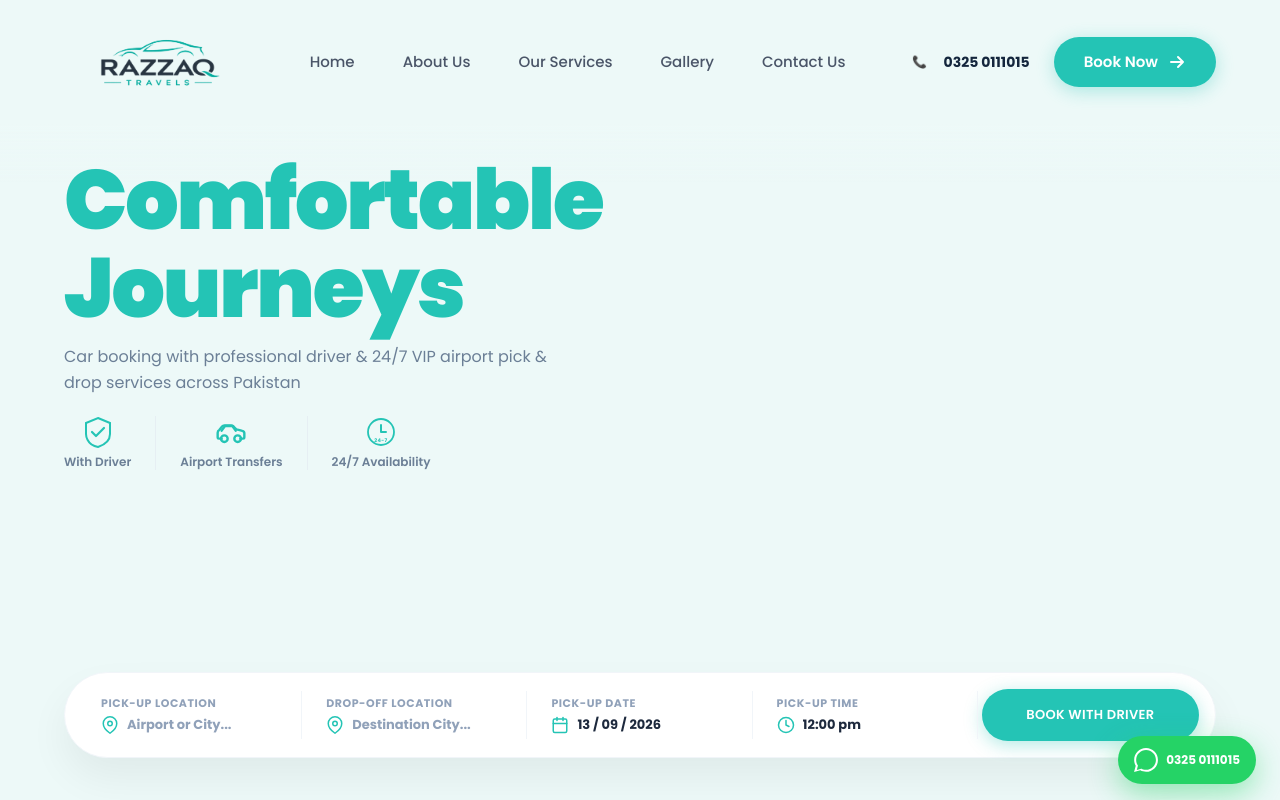
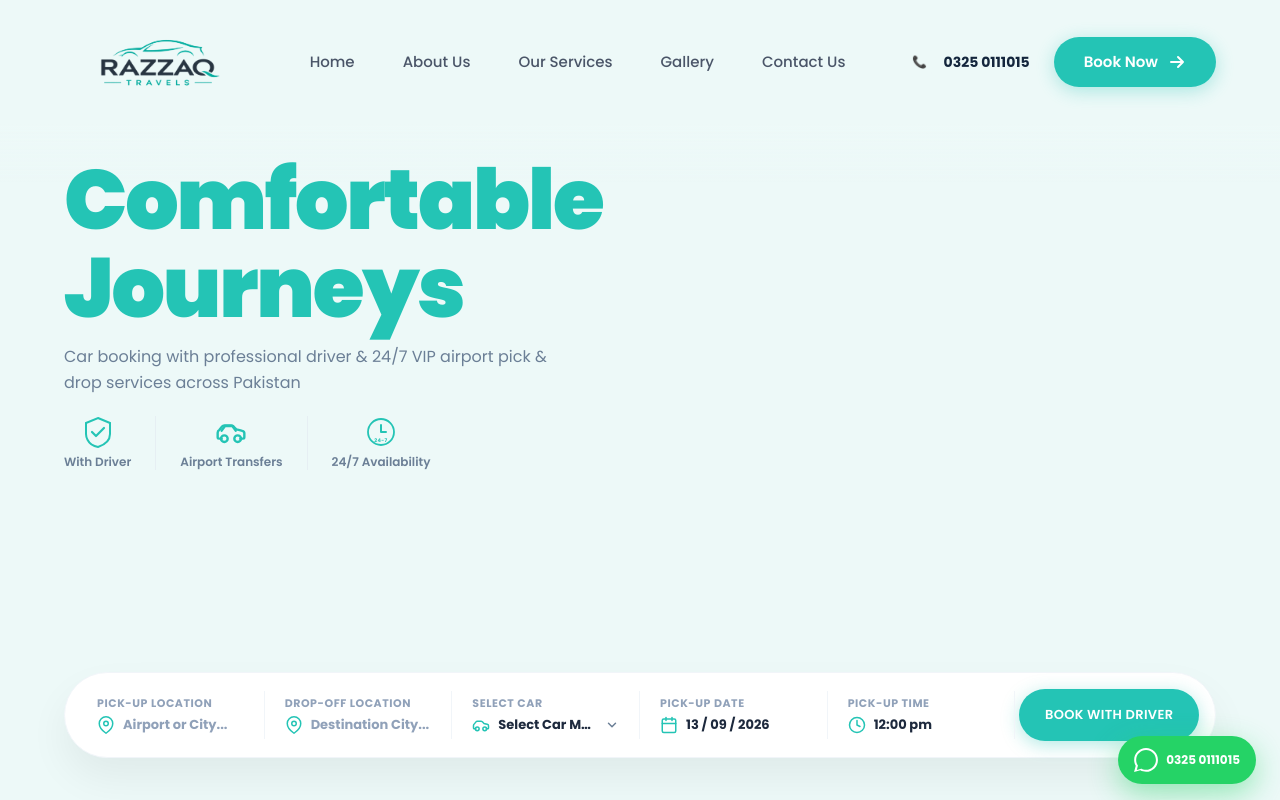
Before and after one commit to Mr-umer/Razzaq-Travels, a React (Vite) app: page / in a window 1280 px wide. Shown: the top 800 px of the page. Built offline with nearby package versions, Linux system fonts and the light colour scheme.

Commit message:
Add Select Car dropdown option to search banner card

```diff
--- a/src/App.tsx
+++ b/src/App.tsx
@@ -131,6 +131,24 @@ function ClockIcon() {
     <svg width="18" height="18" viewBox="0 0 24 24" fill="none" stroke={C.teal} strokeWidth="2" strokeLinecap="round" strokeLinejoin="round" className="shrink-0">
       <circle cx="12" cy="12" r="10" />
       <polyline points="12 6 12 12 16 14" />
+    </svg>
+  )
+}
+
+function CarIcon() {
+  return (
+    <svg width="18" height="18" viewBox="0 0 24 24" fill="none" stroke={C.teal} strokeWidth="2" strokeLinecap="round" strokeLinejoin="round" className="shrink-0">
+      <path d="M19 17h2c.6 0 1-.4 1-1v-3c0-.9-.7-1.7-1.5-1.9C18.7 10.6 16 10 16 10s-1.3-1.4-2.2-2.3c-.5-.4-1.1-.7-1.8-.7H7c-.7 0-1.3.3-1.7.8L3.2 10.5C2.5 10.9 2 11.7 2 12.5V16c0 .6.4 1 1 1h2" />
+      <circle cx="7" cy="17" r="2.5" />
+      <circle cx="17" cy="17" r="2.5" />
+    </svg>
+  )
+}
+
+function ChevronDownIcon() {
+  return (
+    <svg width="14" height="14" viewBox="0 0 24 24" fill="none" stroke="#6b7f96" strokeWidth="2.5" strokeLinecap="round" strokeLinejoin="round" className="shrink-0 pointer-events-none">
+      <polyline points="6 9 12 15 18 9" />
     </svg>
   )
 }
@@ -359,7 +377,7 @@ export default function App() {
 
   function handleSearchSubmit(e?: React.FormEvent) {
     if (e) e.preventDefault()
-    window.open(buildWhatsAppLink(pickupLocation, dropoffLocation, pickupDate, pickupTime), "_blank")
+    window.open(buildWhatsAppLink(pickupLocation, dropoffLocation, pickupDate, pickupTime, selectedCar), "_blank")
   }
 
   function handleBookCar(carName: string) {
@@ -592,10 +610,10 @@ export default function App() {
       <section className="px-6 md:px-16 mt-3 lg:-mt-8 relative z-30 mb-20 sm:mb-20 max-w-[1340px] mx-auto animate-search-card">
         <form
           onSubmit={handleSearchSubmit}
-          className="bg-white rounded-3xl lg:rounded-full p-4 lg:p-3 shadow-[0_20px_40px_rgba(0,0,0,0.06)] border border-slate-100 grid grid-cols-1 sm:grid-cols-2 lg:grid-cols-5 gap-4 lg:gap-0 items-center"
+          className="bg-white rounded-3xl lg:rounded-full p-4 lg:p-3 shadow-[0_20px_40px_rgba(0,0,0,0.06)] border border-slate-100 grid grid-cols-1 sm:grid-cols-2 lg:grid-cols-6 gap-4 lg:gap-0 items-center"
         >
           {/* Pick-up Location */}
-          <div className="px-6 lg:border-r border-slate-100 py-1 relative">
+          <div className="px-4 lg:px-5 lg:border-r border-slate-100 py-1 relative">
             <label className="block text-[11px] font-bold uppercase tracking-wider text-slate-400 mb-1">
               Pick-up Location
             </label>
@@ -612,7 +630,7 @@ export default function App() {
           </div>
 
           {/* Drop-off Location */}
-          <div className="px-6 lg:border-r border-slate-100 py-1 relative">
+          <div className="px-4 lg:px-5 lg:border-r border-slate-100 py-1 relative">
             <label className="block text-[11px] font-bold uppercase tracking-wider text-slate-400 mb-1">
               Drop-off Location
             </label>
@@ -628,8 +646,34 @@ export default function App() {
             </div>
           </div>
 
+          {/* Select Car */}
+          <div className="px-4 lg:px-5 lg:border-r border-slate-100 py-1 relative">
+            <label className="block text-[11px] font-bold uppercase tracking-wider text-slate-400 mb-1">
+              Select Car
+            </label>
+            <div className="flex items-center gap-2 relative">
+              <CarIcon />
+              <select
+                value={selectedCar || ""}
+                onChange={(e) => setSelectedCar(e.target.value)}
+                className="w-full text-[13px] font-bold text-slate-800 bg-transparent focus:outline-none cursor-pointer appearance-none pr-5 placeholder-slate-400 truncate"
+              >
+                <option value="">Select Car Model...</option>
+                <option value="Toyota Corolla GLi">Toyota Corolla GLi</option>
+                <option value="Honda Civic Oriel">Honda Civic Oriel</option>
+                <option value="Toyota Hilux Vigo 4x4">Toyota Hilux Vigo 4x4</option>
+                <option value="Toyota Fortuner">Toyota Fortuner</option>
+                <option value="Toyota HiAce Grand Cabin">Toyota HiAce Grand Cabin</option>
+                <option value="Coaster Bus (Saloon)">Coaster Bus (Saloon)</option>
+              </select>
+              <div className="absolute right-0 top-1/2 -translate-y-1/2 pointer-events-none">
+                <ChevronDownIcon />
+              </div>
+            </div>
+          </div>
+
           {/* Pick-up Date */}
-          <div className="px-6 lg:border-r border-slate-100 py-1 relative">
+          <div className="px-4 lg:px-5 lg:border-r border-slate-100 py-1 relative">
             <label className="block text-[11px] font-bold uppercase tracking-wider text-slate-400 mb-1">
               Pick-up Date
             </label>
@@ -655,7 +699,7 @@ export default function App() {
           </div>
 
           {/* Pick-up Time */}
-          <div className="px-6 lg:border-r border-slate-100 py-1 relative">
+          <div className="px-4 lg:px-5 lg:border-r border-slate-100 py-1 relative">
             <label className="block text-[11px] font-bold uppercase tracking-wider text-slate-400 mb-1">
               Pick-up Time
             </label>
@@ -695,7 +739,7 @@ export default function App() {
           <div className="p-1">
             <button
               type="submit"
-              className="accent-btn-pill w-full py-4 rounded-full text-[13px] font-bold text-white uppercase tracking-wide"
+              className="accent-btn-pill w-full py-4 rounded-full text-[12px] xl:text-[13px] font-bold text-white uppercase tracking-wide px-2 whitespace-nowrap"
             >
               BOOK WITH DRIVER
             </button>
```
